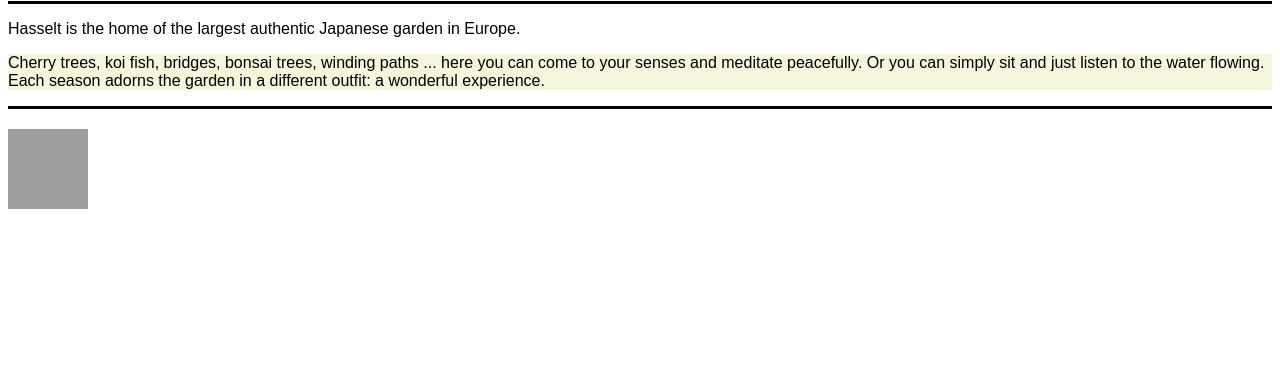
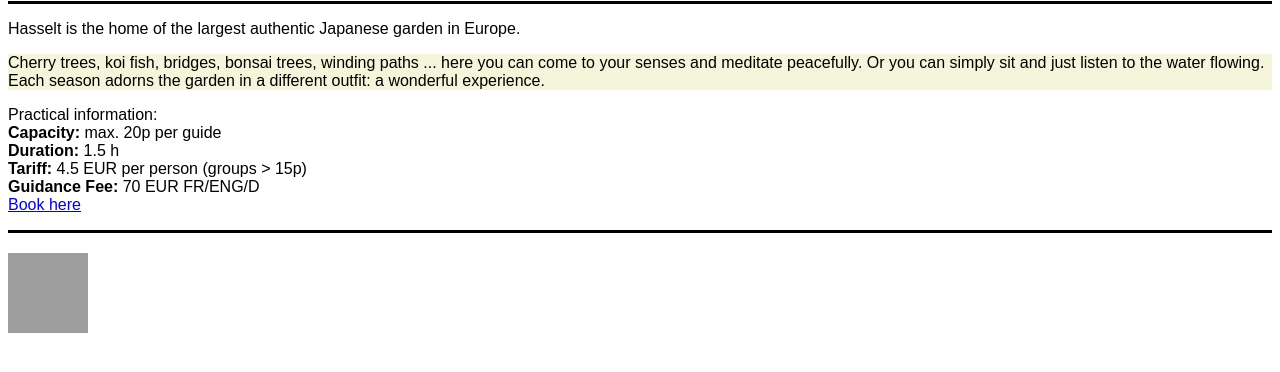
Before and after one commit to fmkarakus/integrate2, a plain HTML site: page index.html in a window 1280 px wide. Shown: the part 108-480 px from the top of the page. Drawn offline with Linux system fonts and the light colour scheme; grey boxes are pictures that could not be loaded.

Commit message:
added extra information

```diff
--- a/index.html
+++ b/index.html
@@ -47,6 +47,18 @@
 
     </p>
   </article>
+  <aside>
+    <p>
+      Practical information:<br>
+<strong>Capacity:</strong> max. 20p per guide<br>
+<strong>Duration:</strong> 1.5 h<br>
+<strong>Tariff:</strong> 4.5 EUR per person (groups > 15p)<br>
+<strong>Guidance Fee:</strong> 70 EUR FR/ENG/D<br>
+
+      <a href="https://prod-visithasselt.ausy.solutions/en/book-here-2019" target="_blank">
+        Book here</a>
+    </p>
+  </aside>
 </section>
   <footer>
     <img class="footer-img"  src="https://www.visithasselt.be/sites/visithasselt/files/styles/image_medium_landscape/public/img_0631.jpg?itok=BnIZ9BJf" alt="a smiling tree" />
```
